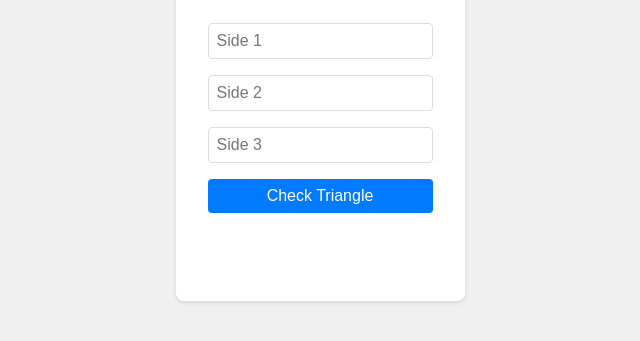
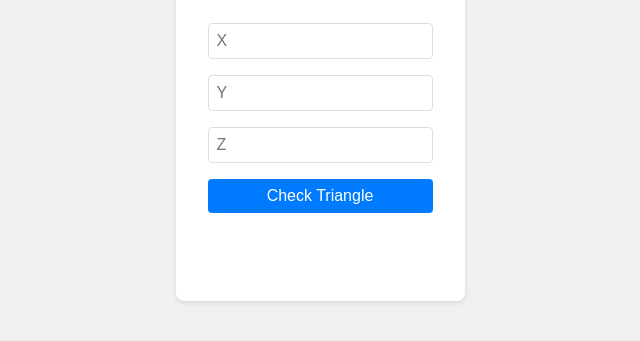
Before and after one commit to VEKINForTesting/TriangleTesting, a plain HTML site: page index.html in a window 1280 px wide. Shown: the part 285-626 px from the top of the page, without its empty margins (320-960 px from the left). Drawn offline with Linux system fonts and the light colour scheme.

Commit message:
Update index.html
change placeholder to X, Y, and Z

```diff
--- a/index.html
+++ b/index.html
@@ -10,9 +10,9 @@
     <div class="container">
         <h1>Triangle App</h1>
         <div class="input-group">
-            <input type="number" id="side1" placeholder="Side 1">
-            <input type="number" id="side2" placeholder="Side 2">
-            <input type="number" id="side3" placeholder="Side 3">
+            <input type="number" id="side1" placeholder="X">
+            <input type="number" id="side2" placeholder="Y">
+            <input type="number" id="side3" placeholder="Z">
             <button onclick="checkTriangle()">Check Triangle</button>
         </div>
         <div id="result"></div>
```
